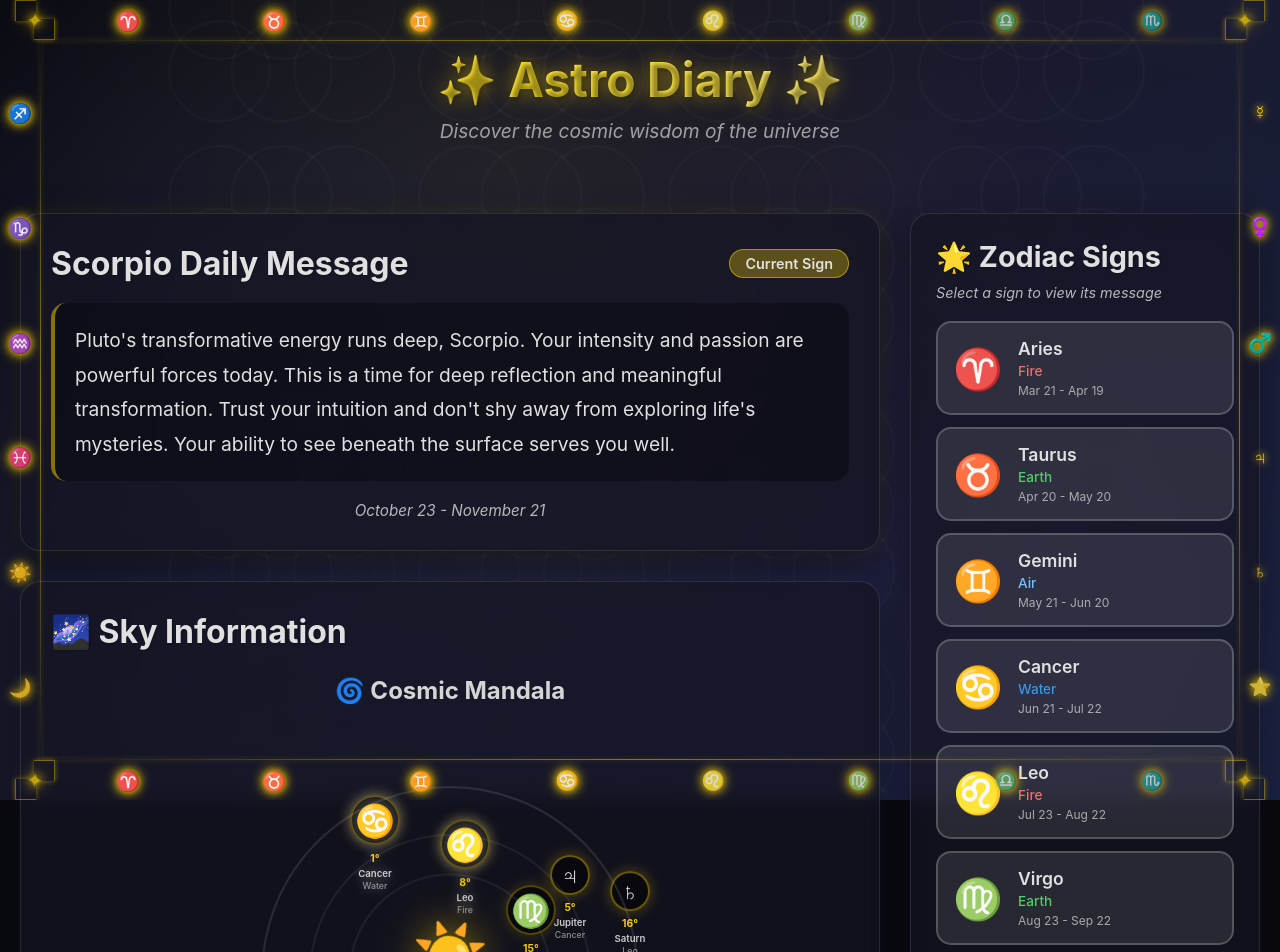
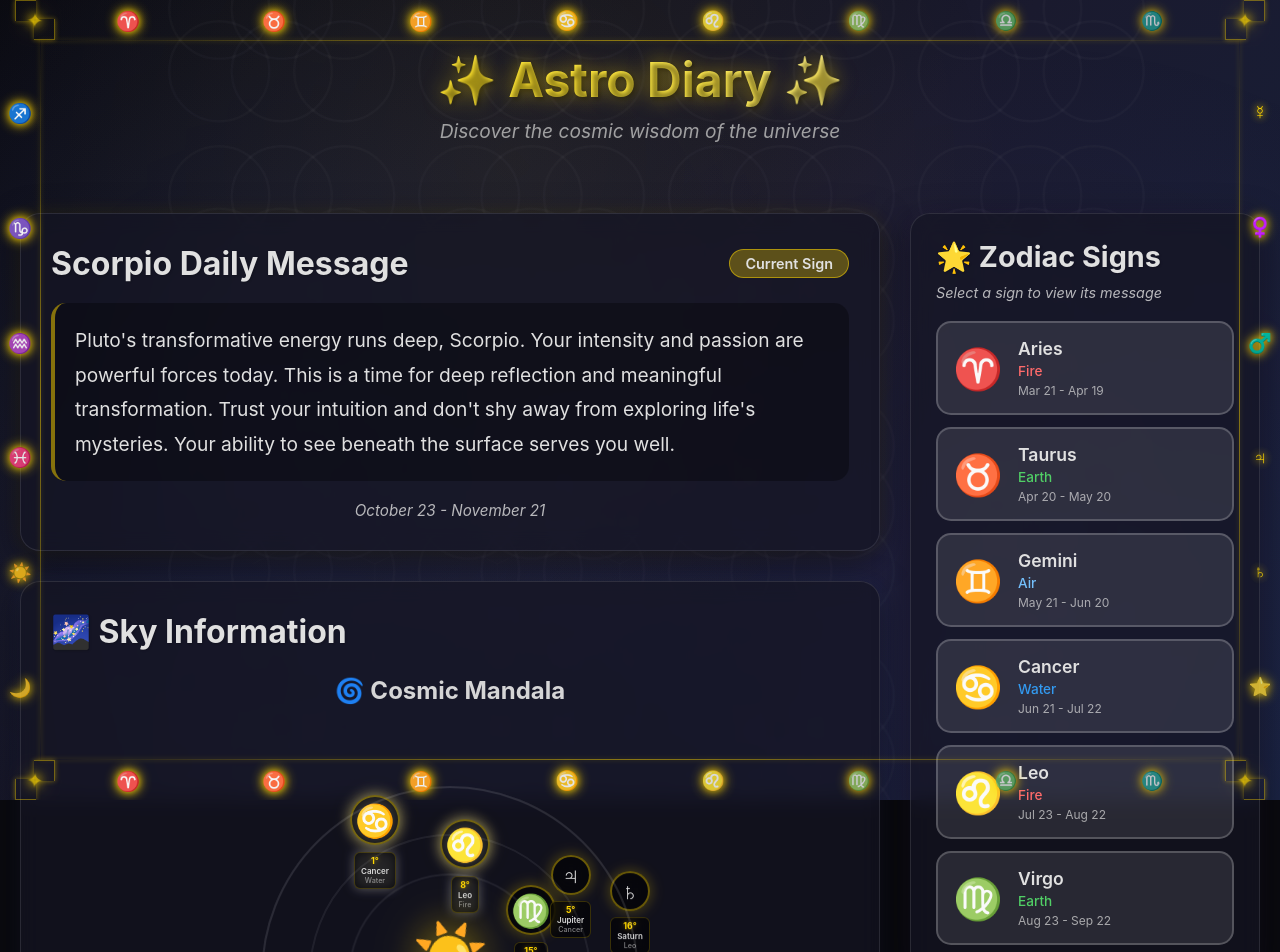
Before and after one commit to jgirolamo/ADMAL1, a React (Vite) app: page / in a window 1280 px wide. Shown: the top 952 px of the page. Built offline with nearby package versions, Linux system fonts and the light colour scheme.

Commit message:
Clean up mandala design - make details more compact and organized

```diff
--- a/src/components/AstrologicalMandala.css
+++ b/src/components/AstrologicalMandala.css
@@ -75,7 +75,7 @@
   display: flex;
   flex-direction: column;
   align-items: center;
-  gap: 5px;
+  gap: 3px;
   transition: all 0.3s ease;
 }
 
@@ -94,17 +94,18 @@
 
 .zodiac-symbol {
   font-size: 2rem;
-  background: rgba(0, 0, 0, 0.5);
+  background: rgba(0, 0, 0, 0.6);
   width: 50px;
   height: 50px;
   border-radius: 50%;
   display: flex;
   align-items: center;
   justify-content: center;
-  border: 2px solid rgba(255, 215, 0, 0.3);
+  border: 2px solid rgba(255, 215, 0, 0.4);
   backdrop-filter: blur(10px);
   transition: all 0.3s ease;
-  box-shadow: 0 0 15px rgba(255, 215, 0, 0.2);
+  box-shadow: 0 0 15px rgba(255, 215, 0, 0.3);
+  margin-bottom: 2px;
 }
 
 .zodiac-point:hover .zodiac-symbol {
@@ -118,34 +119,41 @@
   display: flex;
   flex-direction: column;
   align-items: center;
-  gap: 2px;
-  margin-top: 3px;
+  gap: 1px;
+  margin-top: 2px;
+  background: rgba(0, 0, 0, 0.6);
+  padding: 3px 6px;
+  border-radius: 6px;
+  border: 1px solid rgba(255, 215, 0, 0.2);
+  backdrop-filter: blur(5px);
 }
 
 .detail-line {
-  font-size: 0.6rem;
+  font-size: 0.5rem;
   text-align: center;
   white-space: nowrap;
-  line-height: 1.2;
+  line-height: 1.1;
 }
 
 .detail-degree {
   font-weight: 700;
   color: #ffd700;
-  opacity: 0.95;
-  font-size: 0.65rem;
+  opacity: 1;
+  font-size: 0.55rem;
+  text-shadow: 0 0 5px rgba(255, 215, 0, 0.5);
 }
 
 .detail-name {
   font-weight: 600;
-  opacity: 0.9;
-  font-size: 0.6rem;
+  opacity: 0.95;
+  font-size: 0.5rem;
+  color: #e0e0e0;
 }
 
 .detail-element {
   font-weight: 500;
-  opacity: 0.75;
-  font-size: 0.55rem;
+  opacity: 0.7;
+  font-size: 0.45rem;
   color: #b8b8b8;
 }
 
@@ -170,7 +178,7 @@
   display: flex;
   flex-direction: column;
   align-items: center;
-  gap: 4px;
+  gap: 2px;
   transition: all 0.3s ease;
   cursor: pointer;
 }
@@ -182,7 +190,7 @@
 
 .planet-symbol {
   font-size: 1.5rem;
-  background: rgba(0, 0, 0, 0.5);
+  background: rgba(0, 0, 0, 0.6);
   width: 40px;
   height: 40px;
   border-radius: 50%;
@@ -193,6 +201,7 @@
   backdrop-filter: blur(10px);
   transition: all 0.3s ease;
   box-shadow: 0 0 15px rgba(255, 215, 0, 0.3);
+  margin-bottom: 2px;
 }
 
 .planet-point:hover .planet-symbol {
@@ -205,8 +214,13 @@
   display: flex;
   flex-direction: column;
   align-items: center;
-  gap: 2px;
-  margin-top: 3px;
+  gap: 1px;
+  margin-top: 2px;
+  background: rgba(0, 0, 0, 0.6);
+  padding: 3px 6px;
+  border-radius: 6px;
+  border: 1px solid rgba(255, 215, 0, 0.2);
+  backdrop-filter: blur(5px);
 }
 
 .planet-label {
@@ -219,8 +233,8 @@
 
 .detail-sign {
   font-weight: 500;
-  opacity: 0.75;
-  font-size: 0.55rem;
+  opacity: 0.7;
+  font-size: 0.45rem;
   color: #b8b8b8;
 }
 
@@ -309,20 +323,26 @@
     font-size: 0.6rem;
   }
 
+  .zodiac-details,
+  .planet-details {
+    padding: 2px 4px;
+    gap: 0.5px;
+  }
+
   .detail-line {
+    font-size: 0.45rem;
+  }
+
+  .detail-degree {
     font-size: 0.5rem;
   }
 
-  .detail-degree {
-    font-size: 0.55rem;
-  }
-
   .detail-name {
-    font-size: 0.5rem;
+    font-size: 0.45rem;
   }
 
   .detail-element,
   .detail-sign {
-    font-size: 0.45rem;
+    font-size: 0.4rem;
   }
 }
```
